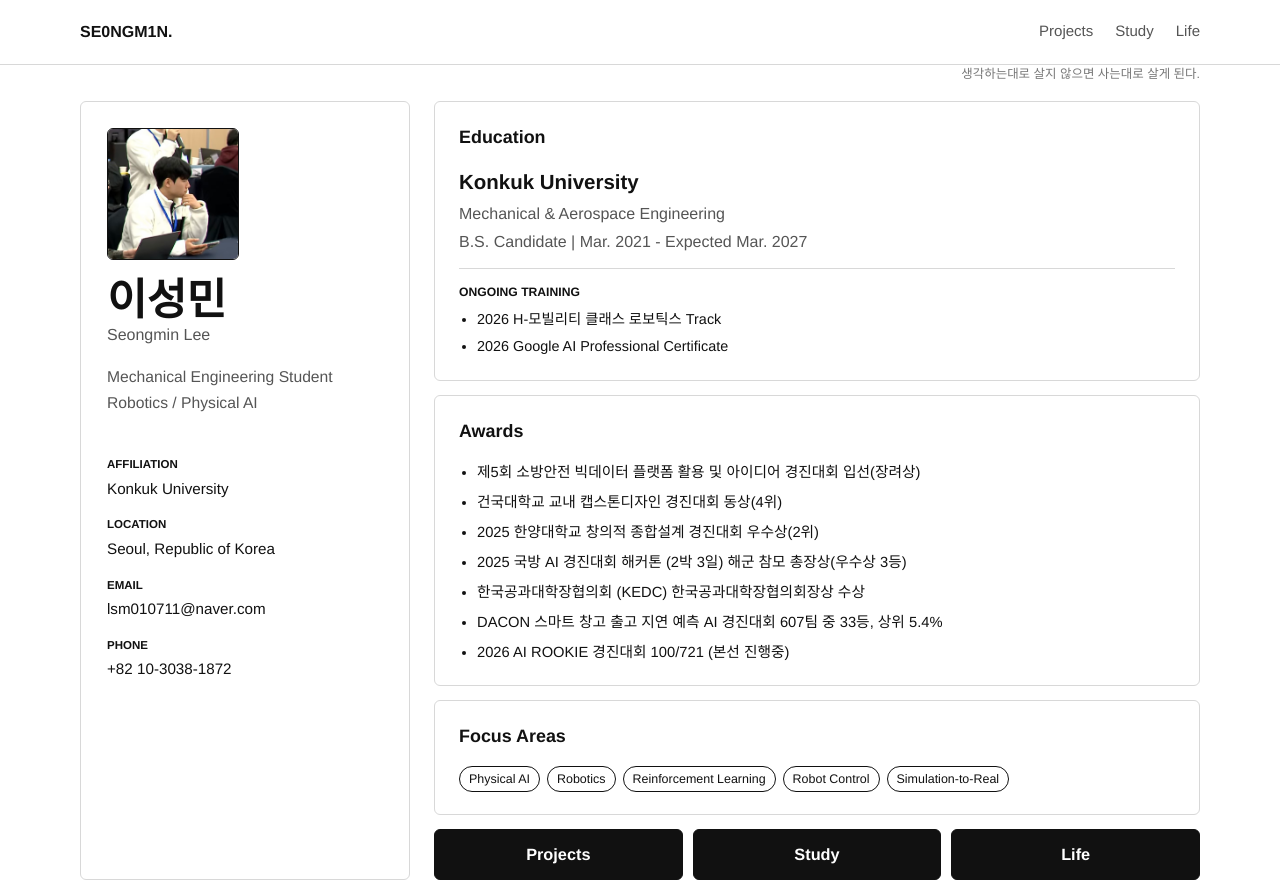
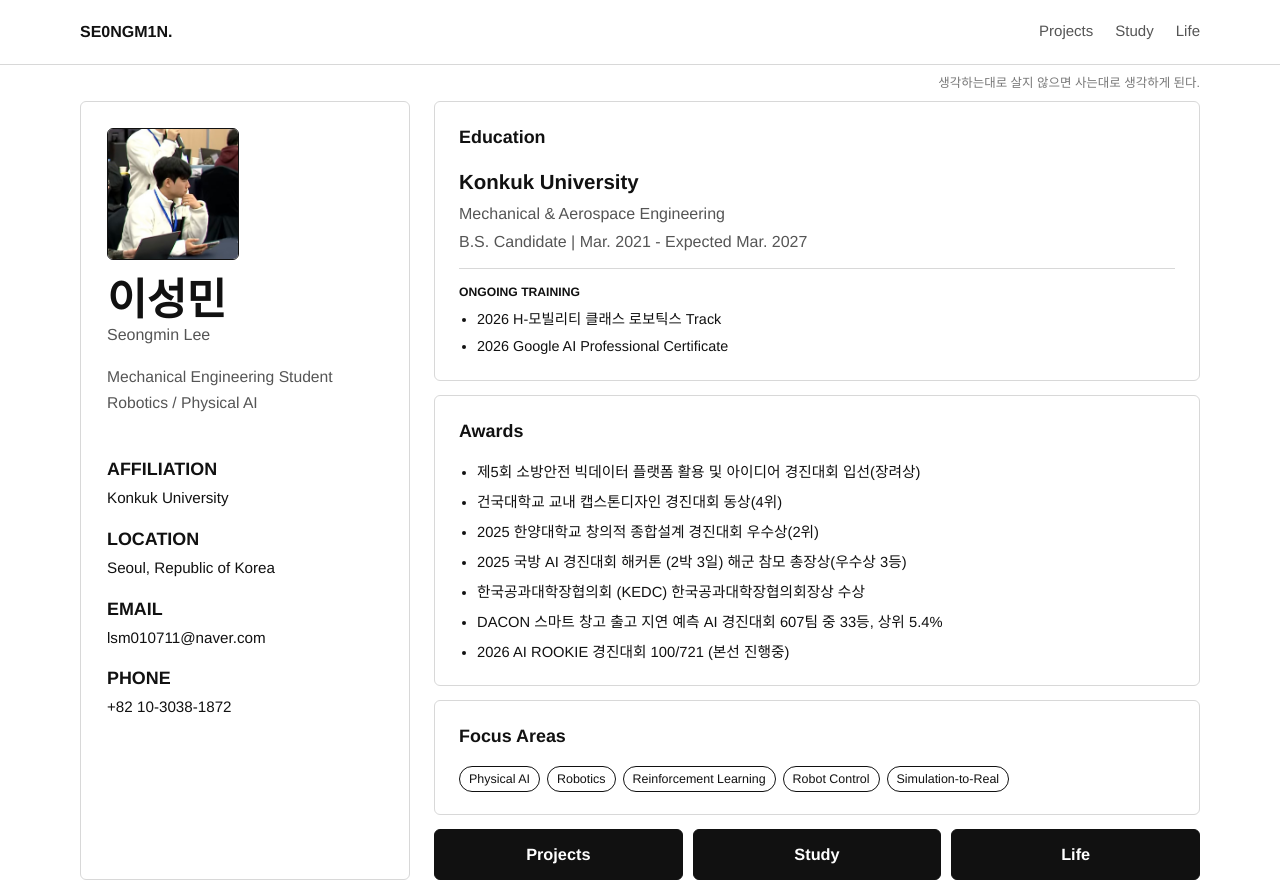
Before and after one commit to se0ngm1n/se0ngm1n.github.io, an Astro site: page / in a window 1280 px wide. Shown: the top 883 px of the page. Built offline with nearby package versions, Linux system fonts and the light colour scheme; Astro itself is replaced by a stand-in of ours.

Commit message:
Adjust homepage quote and profile labels

```diff
--- a/src/pages/index.astro
+++ b/src/pages/index.astro
@@ -11,7 +11,7 @@ const roleLines = profile.role.split(' · ');
   description="이성민의 개인 포트폴리오 및 온라인 CV"
 >
   <main class="cv-shell">
-    <p class="home-quote">생각하는대로 살지 않으면 사는대로 살게 된다.</p>
+    <p class="home-quote">생각하는대로 살지 않으면 사는대로 생각하게 된다.</p>
 
     <section class="cv-grid" aria-label="Seongmin Lee CV overview">
       <aside class="profile-panel profile-card">
@@ -128,8 +128,9 @@ const roleLines = profile.role.split(' · ');
 
   .home-quote {
     position: absolute;
-    top: 0;
+    top: calc(clamp(18px, 3vw, 36px) / 2);
     right: 0;
+    transform: translateY(-50%);
     color: var(--soft);
     font-size: 0.78rem;
     line-height: 1.5;
@@ -207,7 +208,7 @@ const roleLines = profile.role.split(' · ');
 
   .contact-list dt {
     color: var(--text);
-    font-size: 0.72rem;
+    font-size: 1.12rem;
     font-weight: 800;
     letter-spacing: 0;
     text-transform: uppercase;
@@ -352,6 +353,7 @@ const roleLines = profile.role.split(' · ');
 
     .home-quote {
       position: static;
+      transform: none;
       margin-bottom: 14px;
     }
 
```
